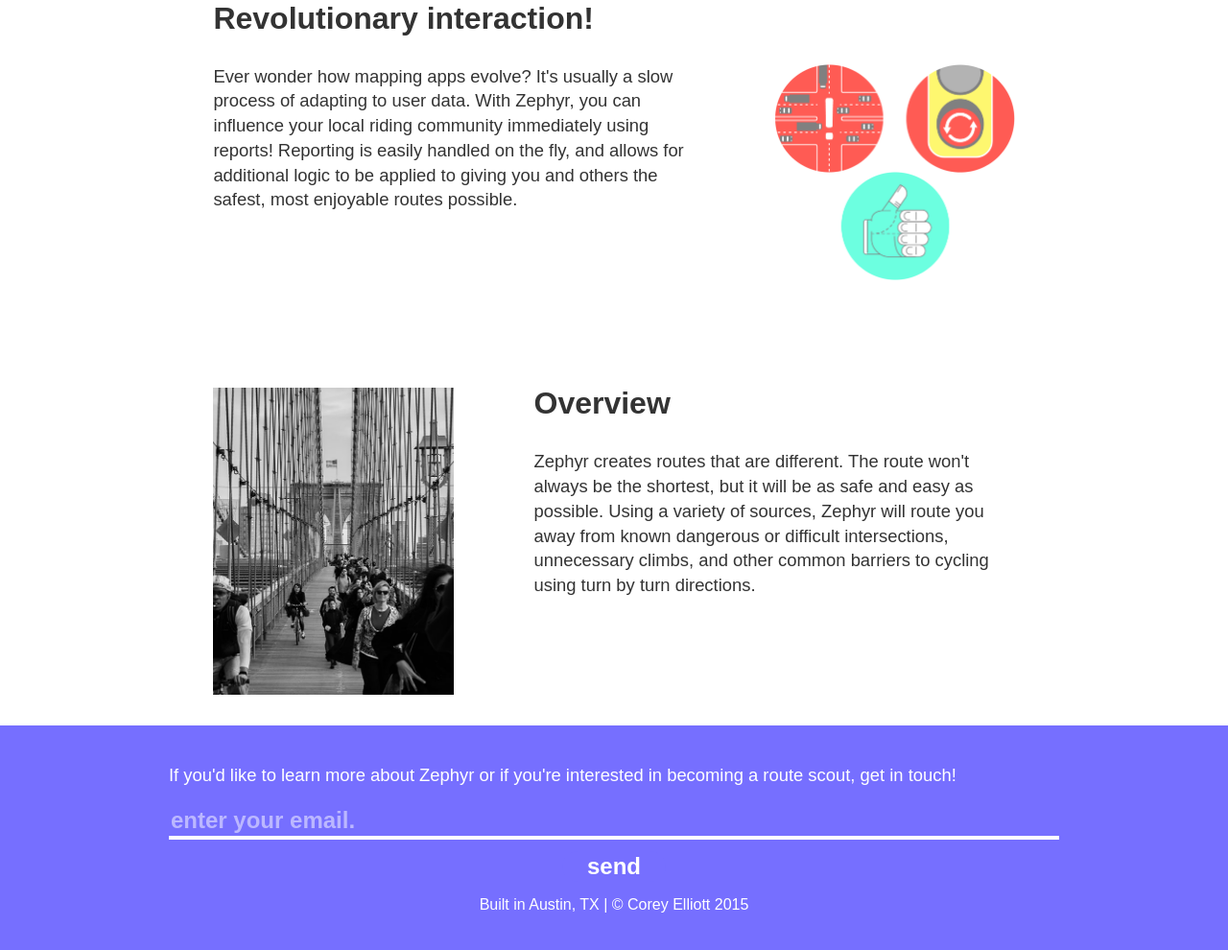
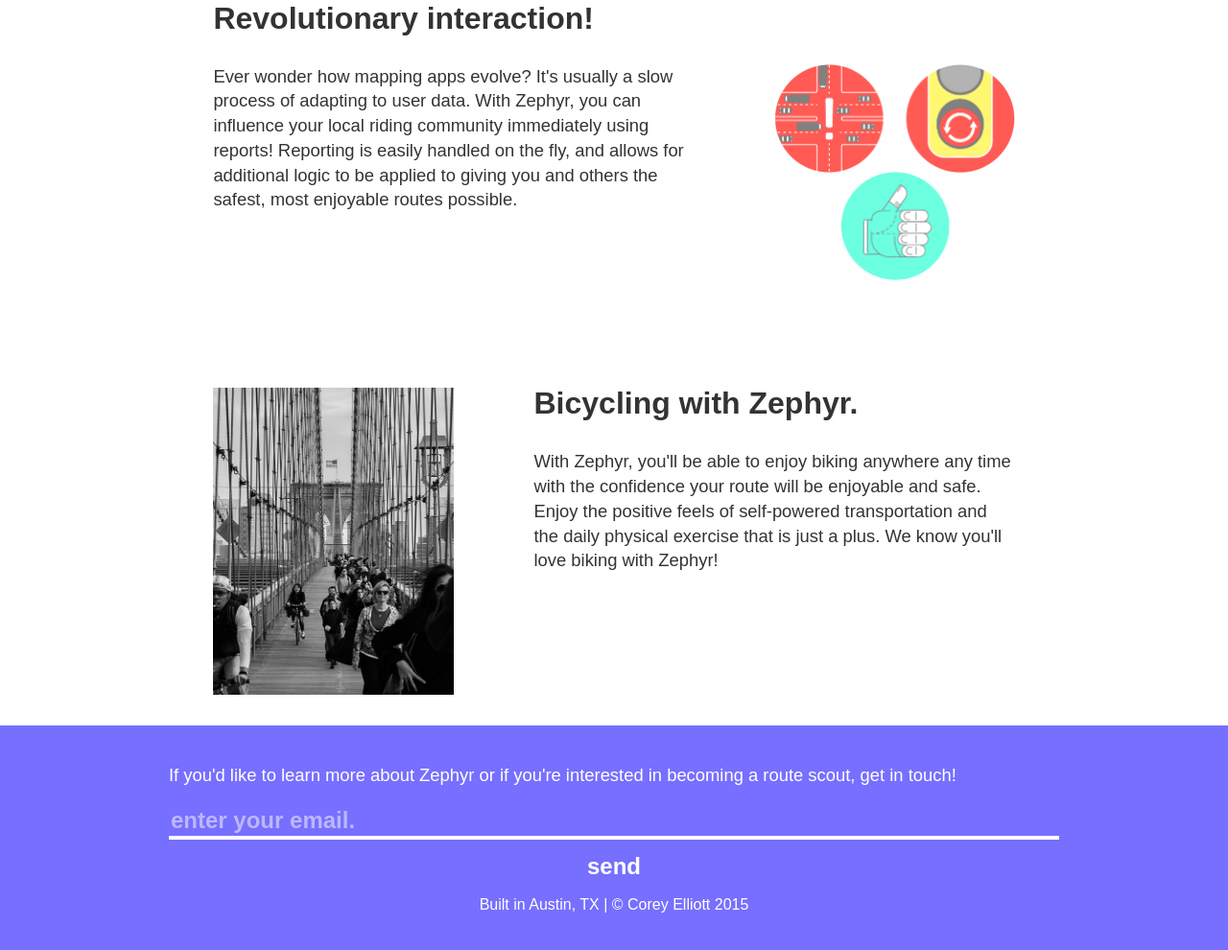
Before and after one commit to ellcorey/bicycle_commuter_project, a plain HTML site: page index.html in a window 1280 px wide. Shown: the part 1451-2441 px from the top of the page at 96% size. Drawn offline with nearby package versions, Linux system fonts and the light colour scheme.

Commit message:
changed content on last paragraph

```diff
--- a/index.html
+++ b/index.html
@@ -58,8 +58,8 @@
 
         	<section>
                 <div class="information floatR">
-        		<h2>Overview</h2>
-        		<p>Zephyr creates routes that are different. The route won't always be the shortest, but it will be as safe and easy as possible. Using a variety of sources, Zephyr will route you away from known dangerous or difficult intersections, unnecessary climbs, and other common barriers to cycling using turn by turn directions.</p>
+        		<h2>Bicycling with Zephyr.</h2>
+        		<p>With Zephyr, you'll be able to enjoy biking anywhere any time with the confidence your route will be enjoyable and safe. Enjoy the positive feels of self-powered transportation and the daily physical exercise that is just a plus. We know you'll love biking with Zephyr!</p>
                 </div>
 
                 <div class="carousel floatL">
```
Also changed, not shown: 1 other file.
